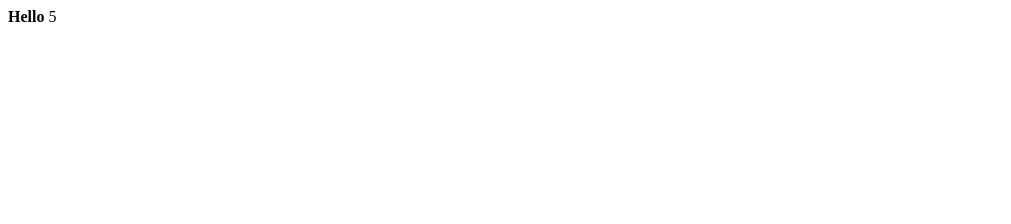
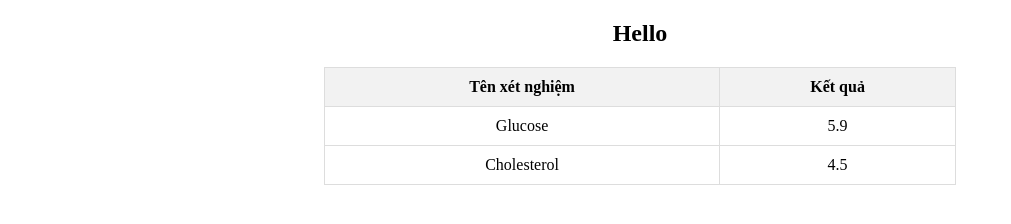
Before and after one commit to dackwolf141/KQXN3, a plain HTML site: page index.html in a window 1280 px wide. Shown: the whole page, without its empty margins (0-1011 px from the left). Drawn offline with Linux system fonts and the light colour scheme.

Commit message:
second commit

```diff
--- a/index.html
+++ b/index.html
@@ -3,9 +3,46 @@
 <head>
     <meta charset="UTF-8">
     <meta name="viewport" content="width=device-width, initial-scale=1.0">
-    <title>Document</title>
+    <title>Xét Nghiệm Kết Quả</title>
+    <style>
+        /* Thêm kiểu dáng cho bảng */
+        table {
+            width: 50%;
+            border-collapse: collapse;
+            margin: 20px auto;
+        }
+        th, td {
+            padding: 10px;
+            text-align: center;
+            border: 1px solid #ddd;
+        }
+        th {
+            background-color: #f2f2f2;
+        }
+        b {
+            font-size: 24px;
+            display: block;
+            text-align: center;
+            margin-top: 20px;
+        }
+    </style>
 </head>
 <body>
     <b>Hello</b>
+    <table>
+        <tr>
+            <th>Tên xét nghiệm</th>
+            <th>Kết quả</th>
+        </tr>
+        <tr>
+            <td>Glucose</td>
+            <td>5.9</td>
+        </tr>
+        <tr>
+            <td>Cholesterol</td>
+            <td>4.5</td>
+        </tr>
+        <!-- Bạn có thể thêm các dòng dữ liệu khác ở đây -->
+    </table>
 </body>
-</html> 5
+</html>
```
